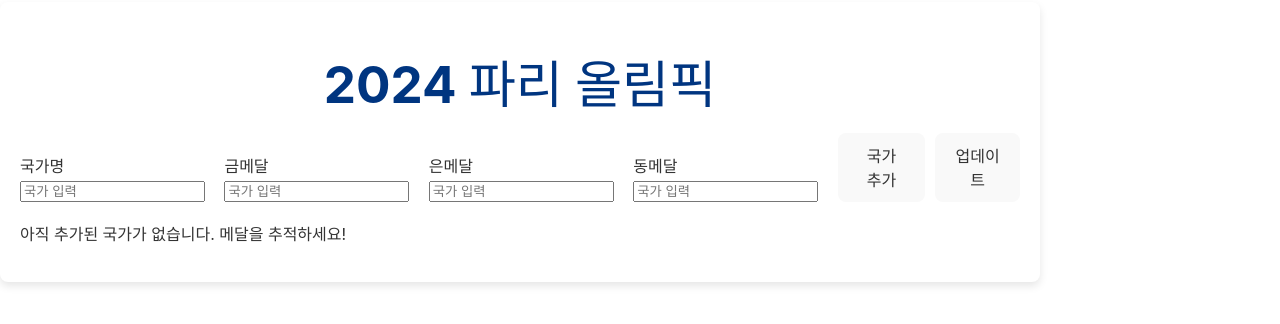
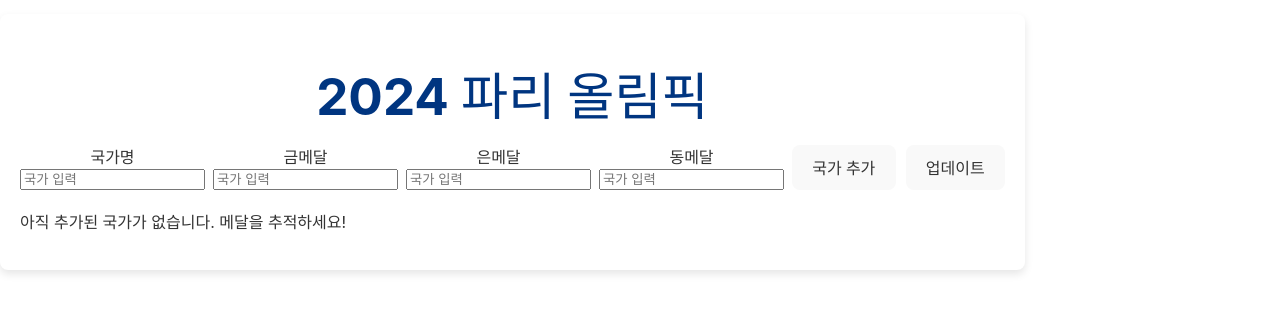
Before and after one commit to johj703/olympic_medal_tracker, a React (Vite) app: page / in a window 1280 px wide. Shown: the part 258-582 px from the top of the page. Built offline with nearby package versions, Linux system fonts and the light colour scheme.

Commit message:
input-field CSS 추가

```diff
--- a/src/App.css
+++ b/src/App.css
@@ -27,6 +27,12 @@ h1 {
   align-items: flex-end;
 }
 
+.input-field {
+  display: flex;
+  flex-direction: column;
+  align-items: center;
+}
+
 .button-group {
   flex-shring: 0;
   display: flex;
```
